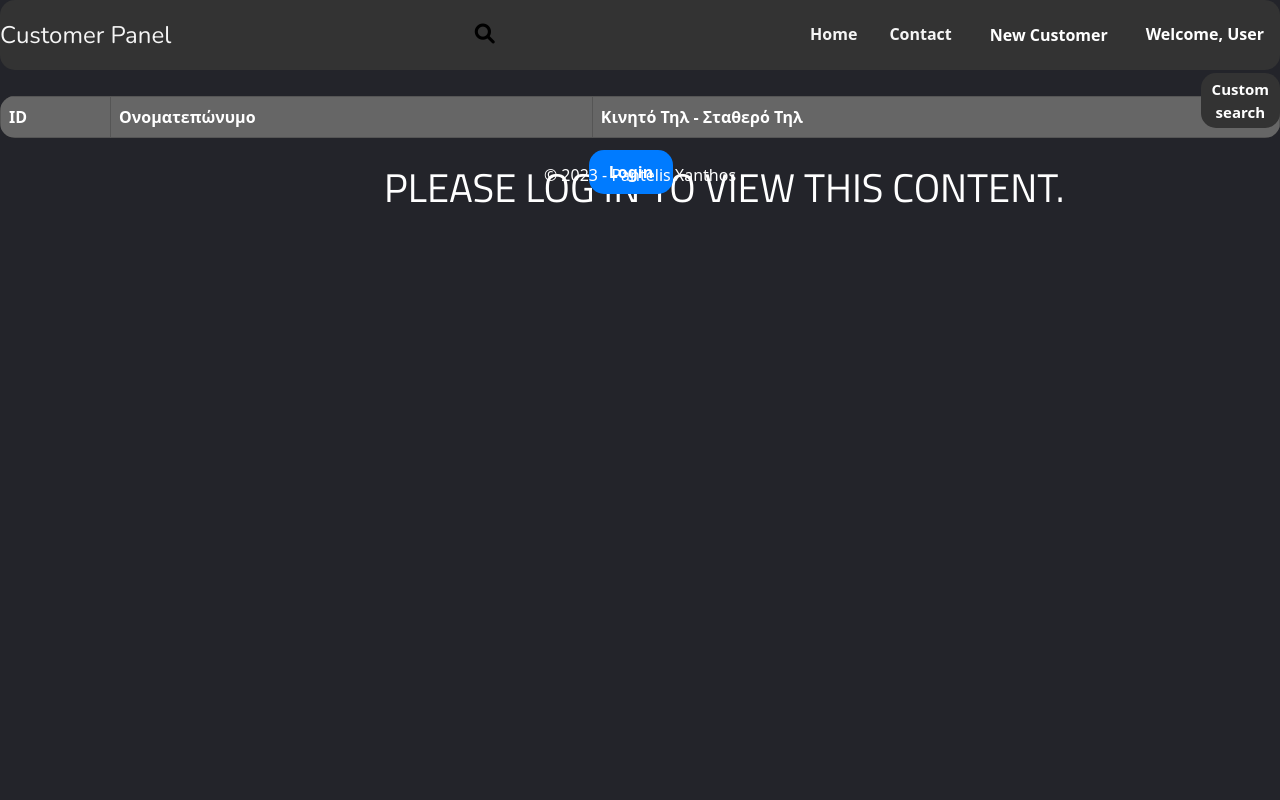
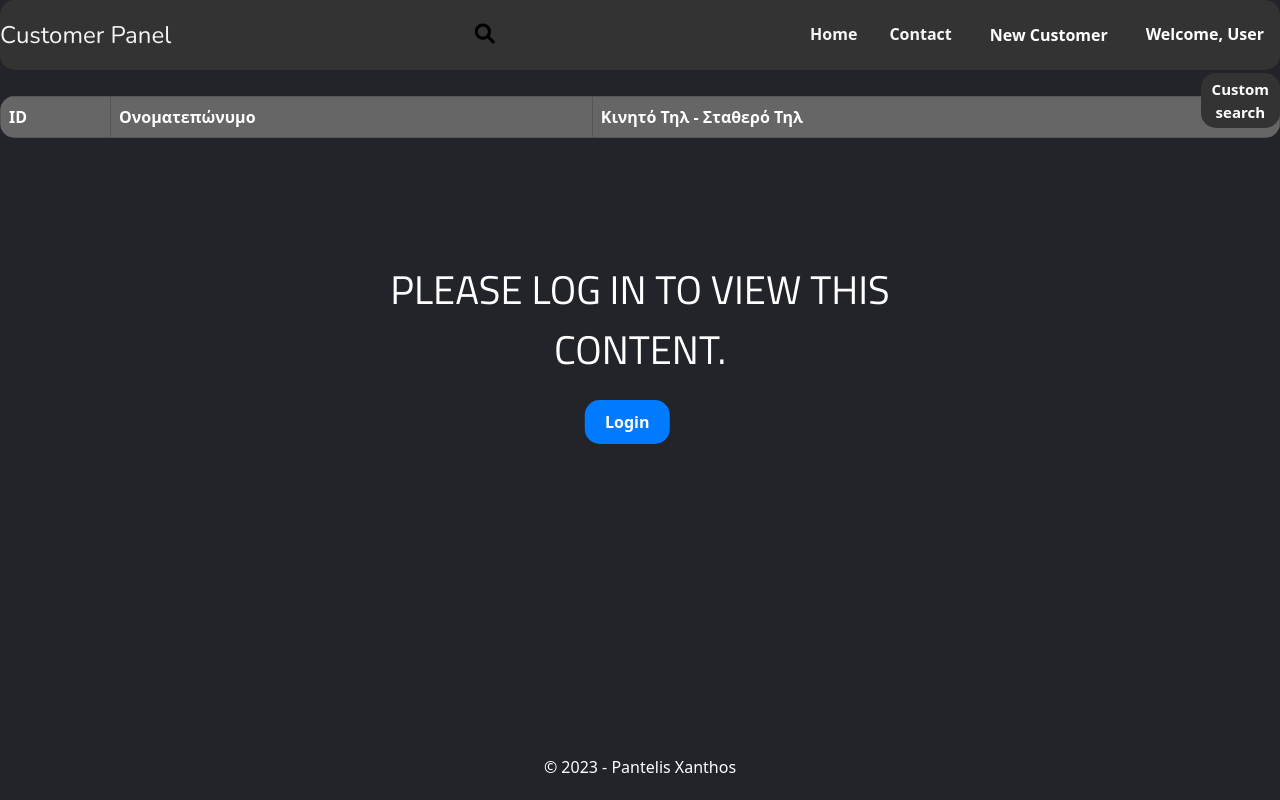
Before and after one commit to hardbaited/CustomerData, a website: page public/customer.html in a window 1280 px wide. Drawn offline with nearby package versions, Linux system fonts and the light colour scheme; no server answers.

Commit message:
changes to UI

```diff
--- a/public/css/style.css
+++ b/public/css/style.css
@@ -99,15 +99,19 @@
     position: absolute;
     text-align: center;
     text-transform: uppercase;
-    font-family: 'Titillium Web';font-size: 40px;
-    left: 30%;
+    font-family: 'Titillium Web';
+    font-size: 40px;
+    left: 50%; /* Change to 50% */
+    top: 40%; /* Change to 50% */
+    transform: translate(-50%, -50%); /* Center the element */
 }
 
 .logintoViewBtn {
     position: absolute;
-    left: 46%;
-    top: 15%;
-    margin-top: 30px; /* Add spacing between text and button */
+    left: 49%; /* Change to 50% */
+    top: 50%; /* Adjust the vertical position */
+    transform: translateX(-50%); /* Center the element horizontally */
+    /* margin-top: 30px; Add spacing between text and button */
     padding: 10px 20px;
     background-color: #007BFF;
     color: white;
@@ -127,7 +131,8 @@ footer {
     text-align: center;
     padding: 5px;
     width: 100%;
-    position: relative;
+    position: fixed; /* Change to fixed */
+    bottom: 0; /* Stick to the bottom */
 }
 
 #customsearch {
```
